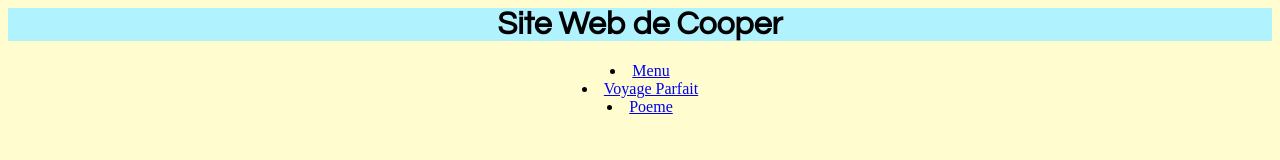
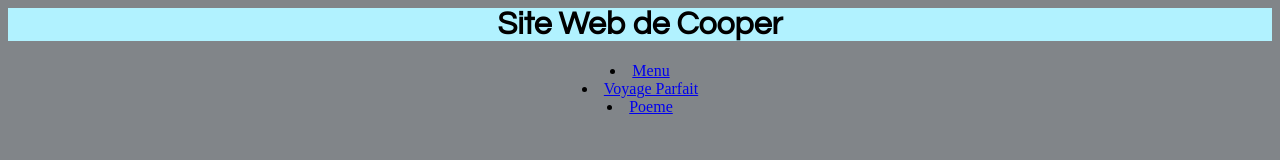
Before and after one commit to CChatland/cchatland.github.io, a plain HTML site: page index.html in a window 1280 px wide. Drawn offline with Linux system fonts and the light colour scheme.

Commit message:
Update style.css

```diff
--- a/css/style.css
+++ b/css/style.css
@@ -4,7 +4,7 @@
         }
 
 		body {
-				background-color: #FFFDD0;
+				background-color: #818589;
 	}
 		h1 {
             			color: rgb(0, 0, 0);
```
